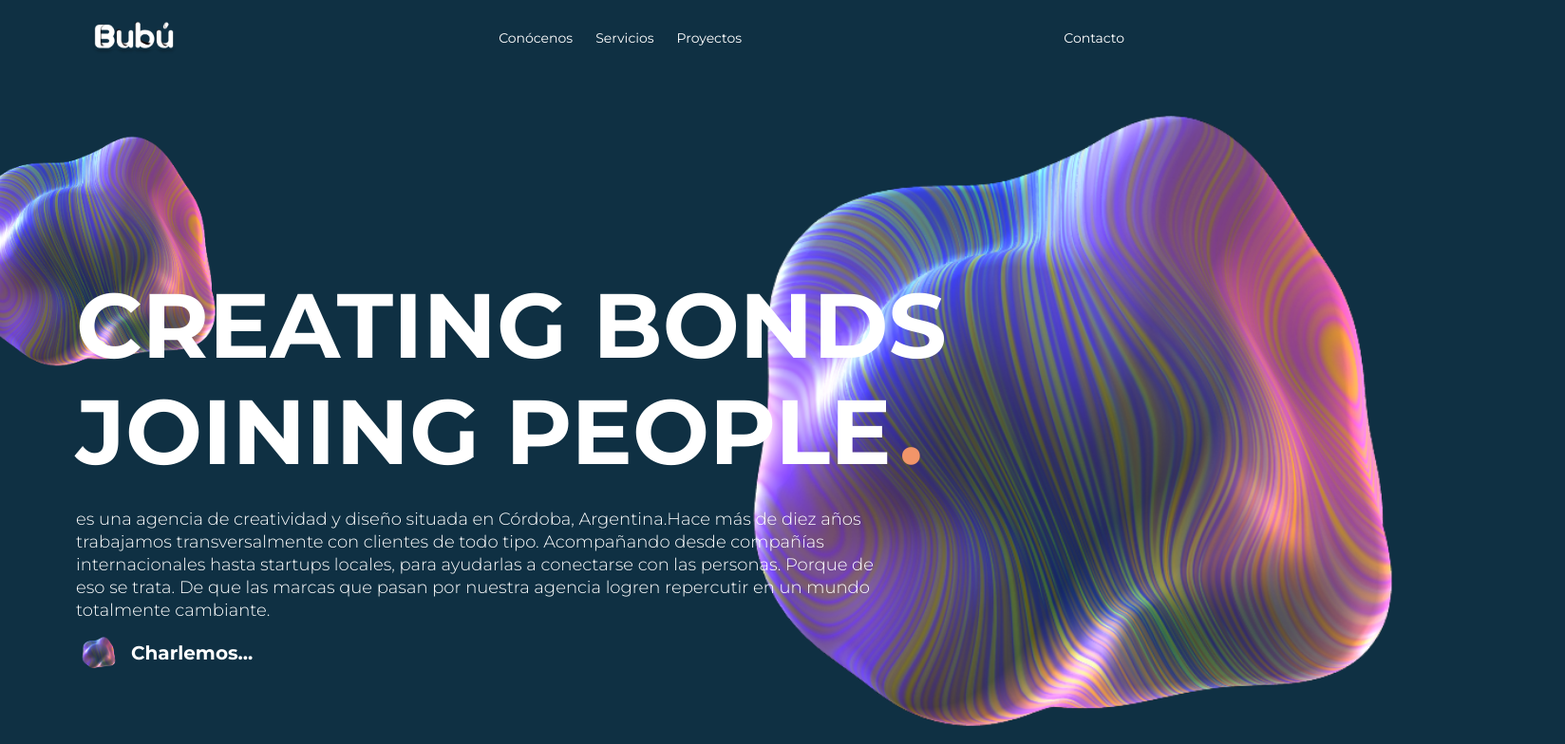
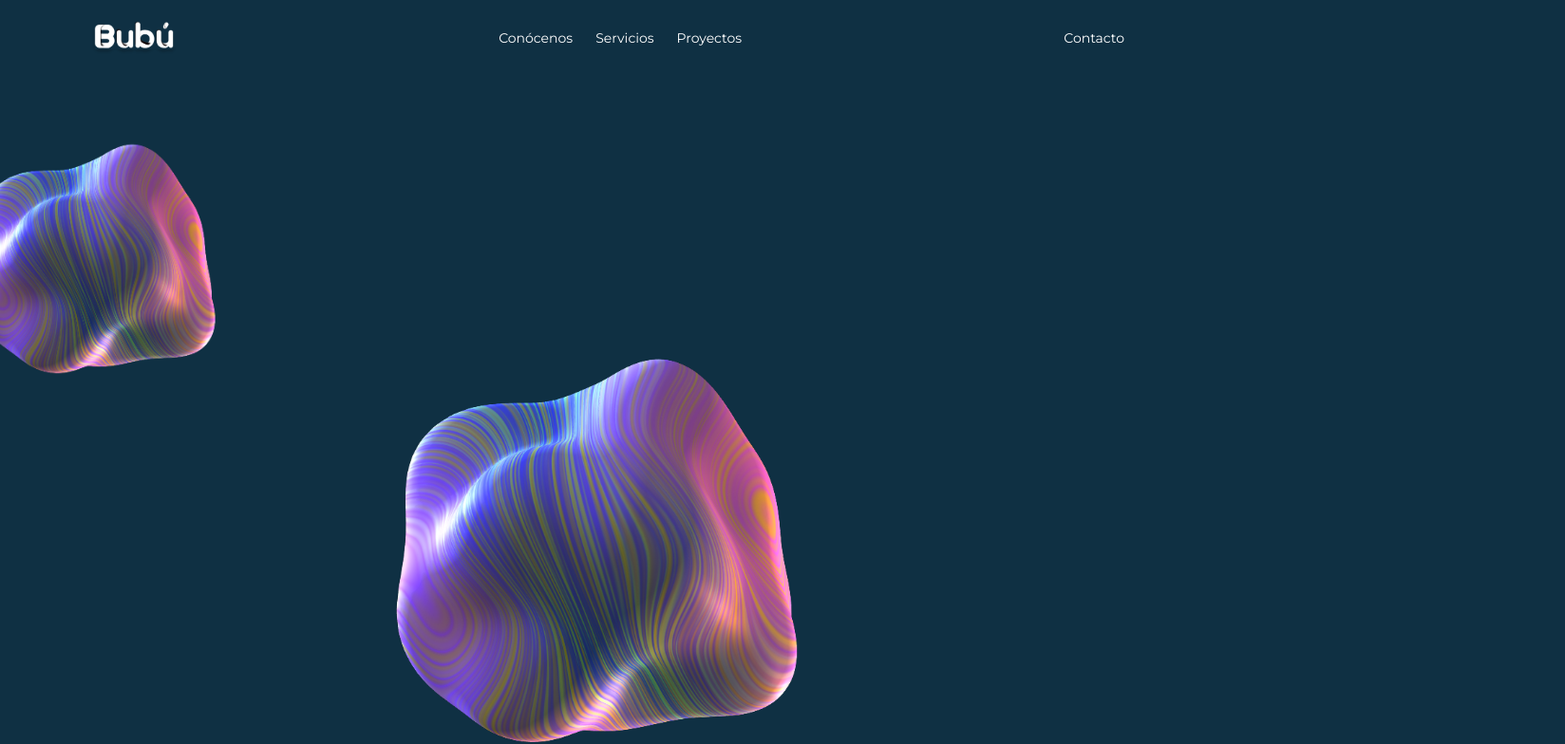
Before and after one commit to emisinatra/bubu-page, a Next.js app: page / in a window 1280 px wide. Shown: the top 784 px of the page at 95% size, 1648 px wide, since content can reach past the window. Built offline with nearby package versions, Linux system fonts and the light colour scheme.

Commit message:
made changes in code structure

```diff
--- a/src/components/Body.tsx
+++ b/src/components/Body.tsx
@@ -1,9 +1,19 @@
-import { Text, Stack, Image } from "@chakra-ui/react";
+import {
+  Text,
+  Stack,
+  Image,
+  Flex,
+  Grid,
+  Box,
+  Container,
+} from "@chakra-ui/react";
+/* import { Container } from "postcss"; */
 import React from "react";
 
 const Body = () => {
   return (
-    <Stack>
+    <Grid>
+      <Box>
         <Image
           src="/diseño01.png"
           boxSize={375}
@@ -11,26 +21,41 @@ const Body = () => {
           marginLeft={"-24"}
           marginBottom={"-48"}
         />
-      <Stack paddingX={"20"} direction={"row-reverse"} justifyContent={"space-between"}>
+      </Box>
+
+      <Box>
         <Image
           src="/diseño02.png"
-          boxSize={1000}
-          objectFit={"cover"}
-          marginTop={"-80"}
-          marginRight={"-96"}
+          boxSize={"100%"}
+          objectFit={"contain"}
+          /* marginTop={"-80"}
+          marginRight={"-96"} */
           position={"relative"}
-          right={-20}
+          /* right={-20} */
           minW={"-moz-min-content"}
+          justifySelf={"center"}
+        />
+      </Box>
 
-        />
-        <Stack  position={"absolute"} left={20} textColor={"white"}>
-          <Text fontWeight={"bold"} fontSize={"8xl"} marginBottom={-10}>
-            CREATING BONDS
-          </Text>
-          <Stack direction={"row"} fontWeight={"bold"} fontSize={"8xl"} >
-            <Text >JOINING PEOPLE</Text>
+      <Stack
+        paddingX={"20"}
+        /* direction={"row-reverse"} */
+        /* justifyContent={"space-between"} */
+      >
+        <Stack
+          position={"absolute"}
+          left={20}
+          textColor={"white"}
+          fontWeight={"bold"}
+          fontSize={"8xl"}
+        >
+          <Box>
+            <Text marginBottom={-10}>CREATING BONDS</Text>
+            <Stack direction={"row"}>
+              <Text>JOINING PEOPLE</Text>
               <Text textColor={"primary.500"}>.</Text>
             </Stack>
+          </Box>
           <Stack maxW={860} textAlign={"left"}>
             <Text fontWeight={"300"} fontSize={18} lineHeight={"6"}>
               es una agencia de creatividad y diseño situada en Córdoba,
@@ -44,13 +69,13 @@ const Body = () => {
           </Stack>
           <Stack direction={"row"} alignItems={"center"}>
             <Image src="/diseño01.png" boxSize={50} objectFit={"cover"} />
-            <Text fontSize={20} fontWeight={"bold"}>Charlemos...</Text>
-          </Stack>
-
-        </Stack>
-
+            <Text fontSize={20} fontWeight={"bold"}>
+              Charlemos...
+            </Text>
           </Stack>
         </Stack>
+      </Stack>
+    </Grid>
   );
 };
 
--- a/src/pages/_app.tsx
+++ b/src/pages/_app.tsx
@@ -10,14 +10,6 @@ export default function App({ Component, pageProps }: AppProps) {
   return (
     <>
       <ChakraProvider theme={theme}>
-        <Container
-          backgroundColor={"secondary.700"}
-          height="100%"
-          maxWidth={"-moz-initial"}
-          textColor={"white"}
-          fontFamily={"montserrat"}
-        >
-          <Navbar />
 
         <Component {...pageProps} />
         <ToastContainer
@@ -31,7 +23,6 @@ export default function App({ Component, pageProps }: AppProps) {
           draggable
           pauseOnHover
         />
-        </Container>
       </ChakraProvider>
     </>
   );
--- a/src/pages/index.tsx
+++ b/src/pages/index.tsx
@@ -2,12 +2,12 @@ import { useState, useEffect } from "react"; // Importo los modulos useState y u
 import Head from "next/head"; // Importo el componente Head de next/head eso se hace solo igual
 import { pageview } from "../analytics"; // Importo la funcion de seguimiento de G.A
 
-import Navbar from '../components/Navbar'
+import Navbar from "../components/Navbar";
 import Body from "@/components/Body";
+import { Container, Stack } from "@chakra-ui/react";
 
 // Defino el componente Home
 export default function Home() {
-
   /* const [fechaLanzamiento, setFechaLanzamiento] = useState(
     new Date("2023-07-01T10:00:00")
   ); // Estado para almacenar la fecha de lanzamiento y una funcion para actualizarla
@@ -54,106 +54,24 @@ export default function Home() {
 
   // Jsx con los estilos
   return (
-    <div className="flex flex-col justify-between min-h-screen text-black">
+    <Container
+      backgroundColor={"secondary.700"}
+      height="100%"
+      width={"100%"}
+      overflow={"hidden"}
+      maxWidth={"100%"}
+      textColor={"white"}
+      fontFamily={"montserrat"}
+    >
       <Head>
         <title>Bubú Solutions</title>
         <meta name="description" content="Sitio web en construcción" />
         <link rel="icon" href="/favicon.ico" />
       </Head>
-
-      <Body />
-
-
-      {/* <div className="video-container">
-        {/* <video autoPlay muted loop playsInline src="background-4.mp4" />
-
-        <div className="info-container">
-          <div className="wrapper">
-            <a
-              className="button"
-              href="https://api.whatsapp.com/send/?phone=%2B542615333661&text&type=phone_number&app_absent=0"
-              target="_blank"
-            >
-              ¡Hablemos!
-            </a>
-          </div>
-
-          <svg
-            style={{ visibility: "hidden", position: "absolute" }}
-            width="0"
-            height="0"
-            xmlns="http://www.w3.org/2000/svg"
-            version="1.1"
-          >
-            <defs>
-              <filter id="goo">
-                <feGaussianBlur
-                  in="SourceGraphic"
-                  stdDeviation="10"
-                  result="blur"
-                />
-                <feColorMatrix
-                  in="blur"
-                  mode="matrix"
-                  values="1 0 0 0 0  0 1 0 0 0  0 0 1 0 0  0 0 0 19 -9"
-                  result="goo"
-                />
-                <feComposite in="SourceGraphic" in2="goo" operator="atop" />
-              </filter>
-            </defs>
-          </svg>
-
-          <div className="container-titulo">
-            <figure>
-              <svg
-                className="svg-circle"
-                viewBox="0 0 9 9"
-                fill="none"
-                xmlns="http://www.w3.org/2000/svg"
-              >
-                <circle cx="4.5" cy="4.5" r="4.5" fill="#D9D9D9" />
-              </svg>
-            </figure>
-            {/* <h1>BUBÚ</h1>
-            <figure>
-              <img src="logo.png" alt="Logo Bubu Solutions" />
-            </figure>
-            <figure>
-              <svg
-                className="svg-circle"
-                viewBox="0 0 9 9"
-                fill="none"
-                xmlns="http://www.w3.org/2000/svg"
-              >
-                <circle cx="4.5" cy="4.5" r="4.5" fill="#D9D9D9" />
-              </svg>
-            </figure>
-          </div>
-
-          <div className="container-tiempo">
-            <div className="info-tiempo">
-              <h4>{tiempoFaltante.dias}</h4>
-              <p>Días</p>
-            </div>
-            <div className="info-tiempo">
-              <h4>{tiempoFaltante.horas}</h4>
-              <p>Horas</p>
-            </div>
-            <div className="info-tiempo">
-              <h4>{tiempoFaltante.minutos}</h4>
-              <p>Minutos</p>
-            </div>
-            <div className="info-tiempo">
-              <h4>{tiempoFaltante.segundos}</h4>
-              <p>Segundos</p>
-            </div>
-          </div>
-        </div>
-
-        <footer>
-          <p>Bubú Solutions® - Mendoza, Argentina.</p>
-        </footer>
-      </div> */}
-    </div>
+      <Stack direction={"column"} display={"flex"}>
+        <Navbar />
+        <Body />
+      </Stack>
+    </Container>
   );
 }
```
Lines whose indentation alone changed are shown as unchanged.
